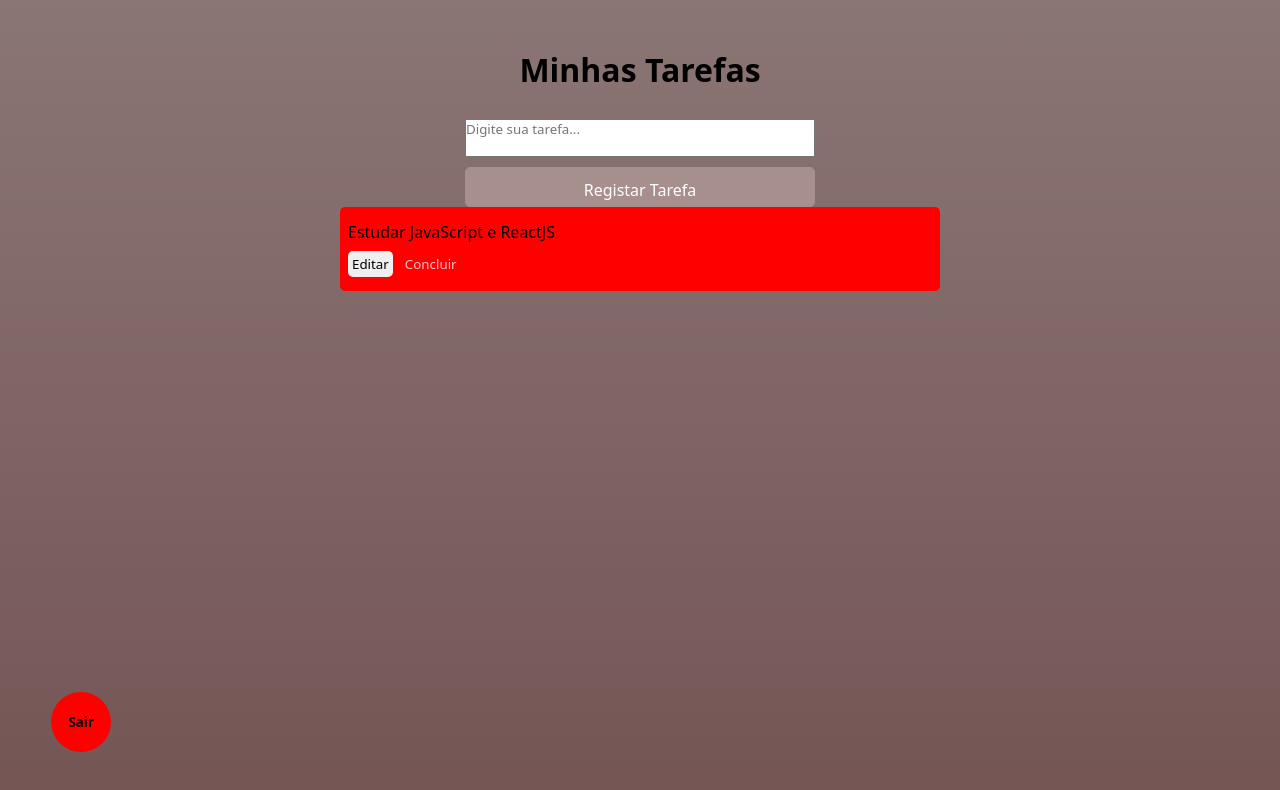
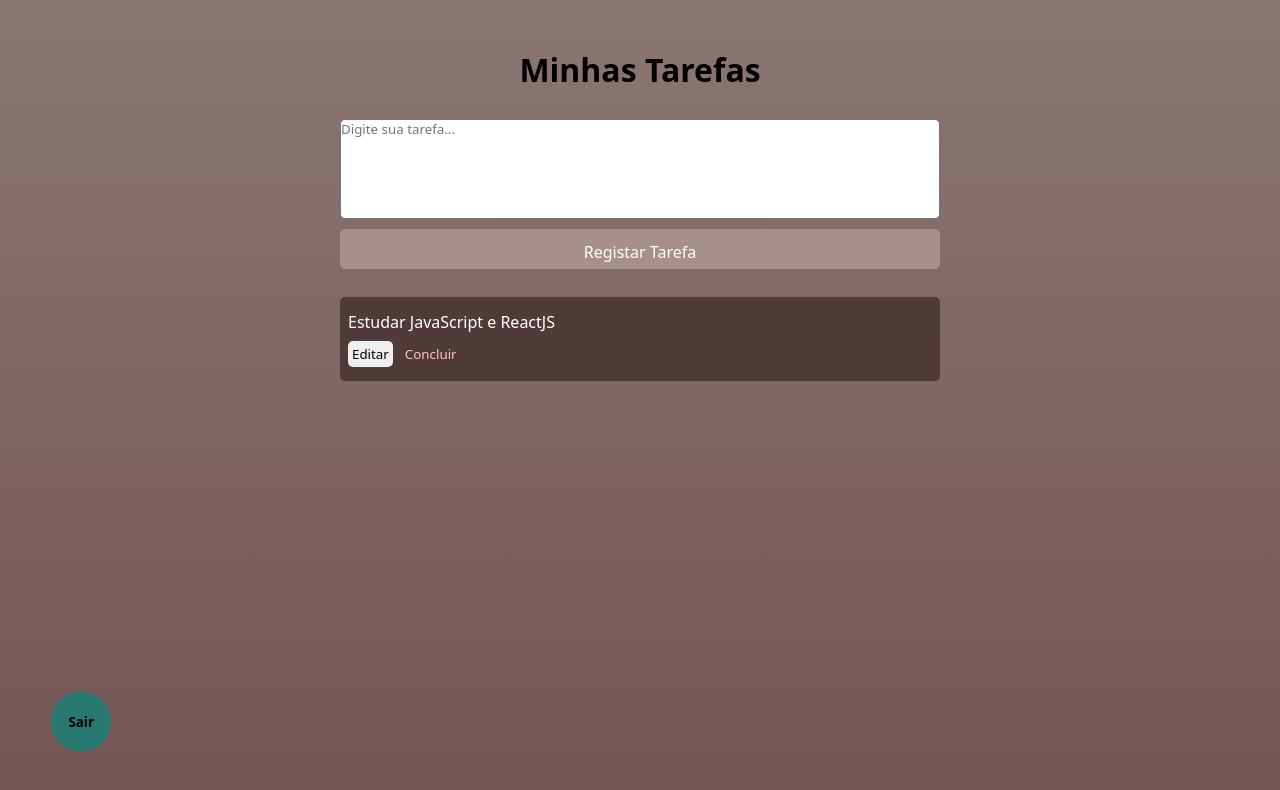
Before and after one commit to brennerpaiva/to-do-list-react, a React (Create React App) app: page /admin in a window 1280 px wide. Shown: the top 790 px of the page. Built offline with nearby package versions, Linux system fonts and the light colour scheme; no server answers; sample sign-in values are in the browser's storage.

Commit message:
logout funcionando

```diff
--- a/src/index.css
+++ b/src/index.css
@@ -6,6 +6,5 @@
 }
 
 body{
-    width: 100vw;
     height: 100vh;
 }
--- a/src/pages/Admin/admin.css
+++ b/src/pages/Admin/admin.css
@@ -14,7 +14,9 @@
 
 textarea {
     resize: none;
-    width: 350px;
+    width: 600px;
+    height: 100px;
+    border-radius: 5px;
 }
 
 .btn-register {
@@ -22,11 +24,12 @@ textarea {
 }
 
 .list{
+    color: white;
     width: 90%;
     max-width: 600px;
     display: flex;
     flex-direction: column;
-    background-color: red;
+    background-color: rgba(54, 34, 34, 0.65);
     border-radius: 5px;
     margin-bottom: 12px;
     justify-content: center;
@@ -58,5 +61,5 @@ textarea {
     border-radius: 30px;
     border: 0;
     font-weight: bold;
-    background-color: red;
+    background-color: #297973;
 }
--- a/src/pages/Admin/index.js
+++ b/src/pages/Admin/index.js
@@ -1,5 +1,8 @@
 import { useState } from "react";
 import "./admin.css";
+
+import { auth } from '../../firebaseConection'
+import { signOut } from  'firebase/auth'
 
 export default function Admin() {
   const [tarefaInput, setTarefaInput] = useState("");
@@ -8,6 +11,10 @@ export default function Admin() {
     e.preventDefault();
     alert("clicou");
     console.log(tarefaInput);
+  }
+
+  async function handleLogout() {
+    await signOut(auth);
   }
 
   return (
@@ -20,7 +27,7 @@ export default function Admin() {
           onChange={(e) => setTarefaInput(e.target.value)}
           placeholder="Digite sua tarefa..."
         />
-        <button type="submit">Registar Tarefa</button>
+        <button type="submit" className="btn-register">Registar Tarefa</button>
       </form>
 
       <article className="list">
@@ -32,7 +39,7 @@ export default function Admin() {
         </div>
       </article>
 
-      <button className="btn-logout">Sair</button>
+      <button className="btn-logout" onClick={handleLogout}>Sair</button>
     </div>
   );
 }
```
